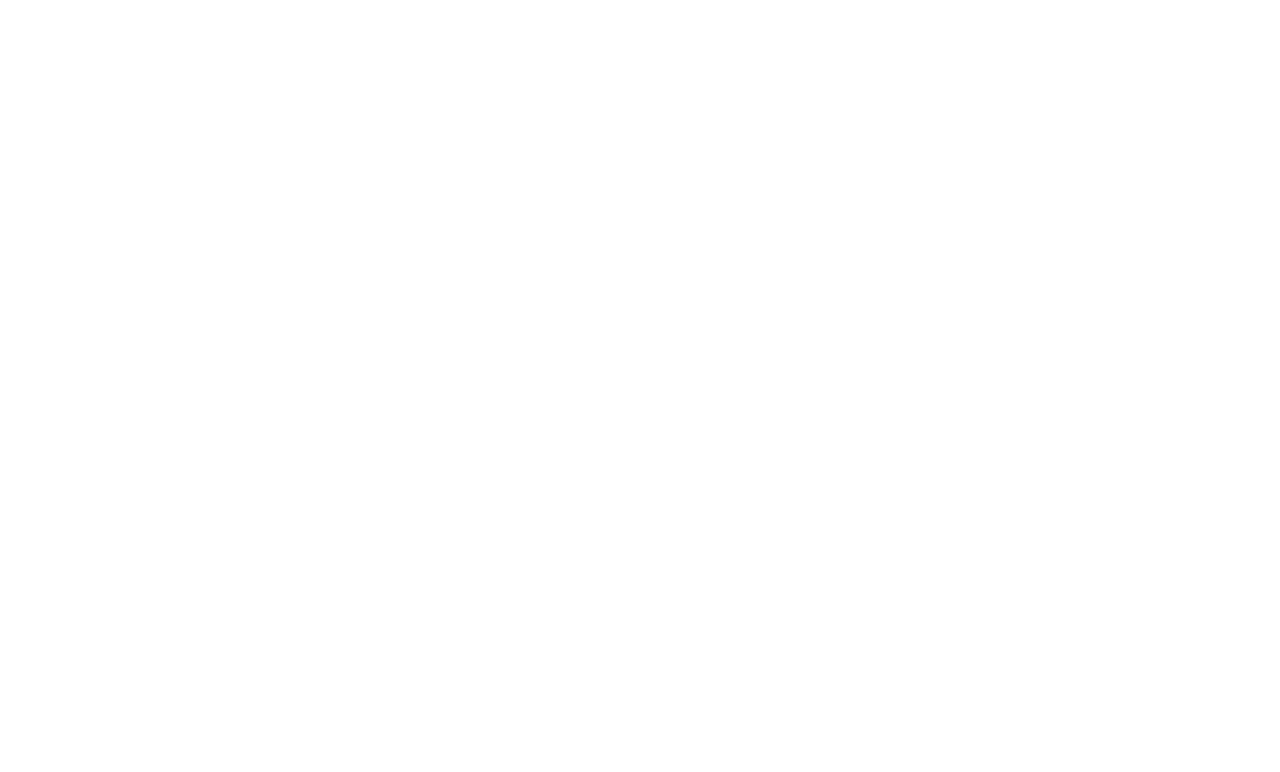
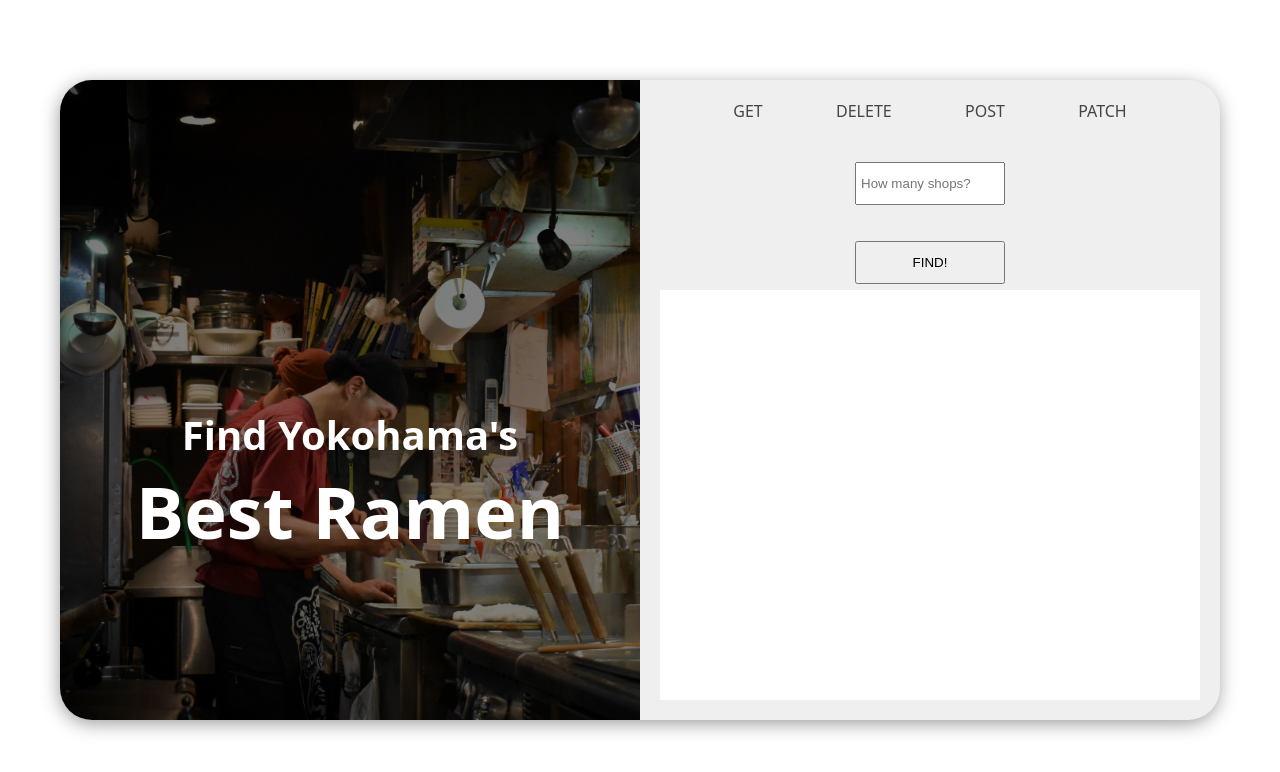
Before and after one commit to ShotaKarato/ramen-api, a website: page client/index.html in a window 1280 px wide. Drawn offline with Linux system fonts and the light colour scheme.

Commit message:
feat: added functions to display data

```diff
--- a/client/index.html
+++ b/client/index.html
@@ -5,8 +5,44 @@
   <meta http-equiv="X-UA-Compatible" content="IE=edge">
   <meta name="viewport" content="width=device-width, initial-scale=1.0">
   <title>Ramen API by Shota Karato</title>
+  <link rel="stylesheet" href="./styles.css">
+  <link rel="preconnect" href="https://fonts.googleapis.com">
+  <link rel="preconnect" href="https://fonts.gstatic.com" crossorigin>
+  <link href="https://fonts.googleapis.com/css2?family=Noto+Sans+Display:wght@400;700&family=Noto+Sans+JP:wght@400;700&display=swap" rel="stylesheet">
 </head>
 <body>
-
+  <main class="ramen_search">
+    <section class="ramen_search__box ramen_search__box--left">
+      <h1 class="ramen_search__main-title">
+        Find Yokohama's <br><span>Best Ramen</span>
+      </h1>
+    </section>
+    <section class="ramen_search__box ramen_search__box--right">
+      <ul class="ramen_search__req-list">
+        <li>
+          <a href="" class="ramen_search__req-link" data-id="get">GET</a>
+        </li>
+        <li>
+          <a href="" class="ramen_search__req-link" data-id="delete">DELETE</a>
+        </li>
+        <li>
+          <a href="" class="ramen_search__req-link" data-id="post">POST</a>
+        </li>
+        <li>
+          <a href="" class="ramen_search__req-link" data-id="patch">PATCH</a>
+        </li>
+      </ul>
+      <div class="ramen_search__inputs">
+        <fieldset class="ramen_search__input-container">
+          <label for="number" class="ramen_search__input-label">
+            <input type="number" name="" id="display_number" placeholder="How many shops?" class="ramen_search__input-number">
+          </label>
+          <button class="ramen_search__submit-btn">FIND!</button>
+        </fieldset>
+      </div>
+      <div class="ramen_search__display"></div>
+    </section>
+  </main>
+  <script src="./index.js"></script>
 </body>
 </html>
--- a/client/index.js
+++ b/client/index.js
@@ -0,0 +1,37 @@
+const reqBtns = document.querySelectorAll('.ramen_search__req-link');
+const display = document.querySelector('.ramen_search__display');
+const getNumber = document.getElementById('get_display_number');
+
+
+reqBtns.forEach(btn => {
+  btn.addEventListener('click', (e) => {
+    e.preventDefault();
+    const reqestyType = e.currentTarget.dataset.id;
+    if (reqestyType === 'get') {
+      getData();
+    }
+  });
+});
+
+const getData = async () => {
+  let response = await fetch('http://localhost:4000/api/ramen', {
+    method: "GET",
+    mode: 'cors',
+  });
+  let data = await response.json();
+  displayData(data);
+}
+
+// function for display data
+const displayData = (data) => {
+  let html = data.map(data => `
+    <ul style="padding: 8px; border-bottom: solid 1px #e4e4e4; list-style: none; font-size: 1.4rem; line-height: 1.5">
+      <li>ID: ${data.id}</li>
+      <li style="font-weight: 700; font-size: 1.6rem">Shop Name (JP): ${data.shop_name_jp}</li>
+      <li>Shop Name (EN): ${data.shop_name_en}</li>
+      <li>Shop Location: ${data.shop_location}</li>
+      <li>Shop Location: ${data.payment_method === 1 ? 'Cash Only' : 'Cash and credit card'}</li>
+    </ul>
+  `).join('');
+  display.innerHTML = html;
+}
--- a/client/styles.css
+++ b/client/styles.css
@@ -0,0 +1,97 @@
+/* global */
+* {
+  box-sizing: border-box;
+}
+html {
+  padding: 0;
+  margin: 0;
+  font-family: 'Noto Sans', sans-serif;
+  font-size: 62.5%;
+  color: #444;
+}
+body {
+  margin: 0;
+  width: 100%;
+  padding: 80px 60px;
+}
+.hidden {
+  display: none;
+}
+
+.ramen_search {
+  display: flex;
+  width: 100%;
+  height: calc(100vh - 160px);
+  border-radius: 32px;
+  overflow: hidden;
+  background: #efefef;
+  box-shadow: -1px 4px 20px -2px rgba(0, 0, 0, 0.45);
+}
+.ramen_search__box {
+  width: 50%;
+}
+.ramen_search__box.ramen_search__box--left {
+  display: flex;
+  justify-content: center;
+  align-items: flex-end;
+  padding: 160px 0;
+  background: no-repeat url('./img/ramen.jpg');
+  background-size: cover;
+}
+.ramen_search__box.ramen_search__box--right {
+  display: flex;
+  flex-direction: column;
+  align-items: space-between;
+  padding: 20px 20px;
+}
+.ramen_search__main-title {
+  margin: 0;
+  text-align: center;
+  color: #fff;
+  font-size: 4rem;
+}
+.ramen_search__main-title span {
+  font-size: 7.2rem;
+}
+.ramen_search__req-list {
+  display: flex;
+  justify-content: space-evenly;
+  margin: 0 0 36px;
+  padding: 0;
+  list-style: none;
+}
+.ramen_search__req-list li {
+  font-size: 1.6rem;
+}
+.ramen_search__req-list li a {
+  text-decoration: none;
+  color: #444;
+}
+.ramen_search__inputs {
+  height: 200px;
+}
+.ramen_search__input-container {
+  border: none;
+}
+.ramen_search__input-label {
+  display: block;
+  margin: 0 0 36px;
+  text-align: center;
+  font-size: 1.6rem;
+}
+.ramen_search__input-number {
+  width: 150px;
+  padding: 12px 4px;
+}
+.ramen_search__submit-btn {
+  display: block;
+  width: 150px;
+  margin: 0 auto;
+  padding: 12px 36px;
+}
+.ramen_search__display {
+  height: 800px;
+  padding: 12px 16px;
+  overflow: scroll;
+  background: #fff;
+}
--- a/package.json
+++ b/package.json
@@ -4,18 +4,22 @@
   "description": "",
   "main": "index.js",
   "scripts": {
-    "test": "echo \"Error: no test specified\" && exit 1",
+    "test": "mocha test",
     "dev": "nodemon -r dotenv/config index.js"
   },
   "author": "",
   "license": "ISC",
   "dependencies": {
+    "cors": "^2.8.5",
     "dotenv": "^10.0.0",
     "express": "^4.17.1",
     "knex": "^0.95.11",
     "pg": "^8.7.1"
   },
   "devDependencies": {
+    "chai": "^4.3.4",
+    "chai-http": "^4.3.0",
+    "mocha": "^9.1.2",
     "nodemon": "^2.0.13"
   }
 }
--- a/server/server.js
+++ b/server/server.js
@@ -1,9 +1,3 @@
 const express = require('express');
 const app = express();
-const PORT = process.env.PORT || 4000;
-
-app.listen(PORT, () => {
-  console.log(`🎉 Sever is running on ${PORT} 🎉`);
-});
-
 module.exports = app;
```
Also changed, not shown: index.js (+8 -0 lines), test/test.js (added, +63 -0 lines), client/img/ramen.jpg (added), 2 other files.
